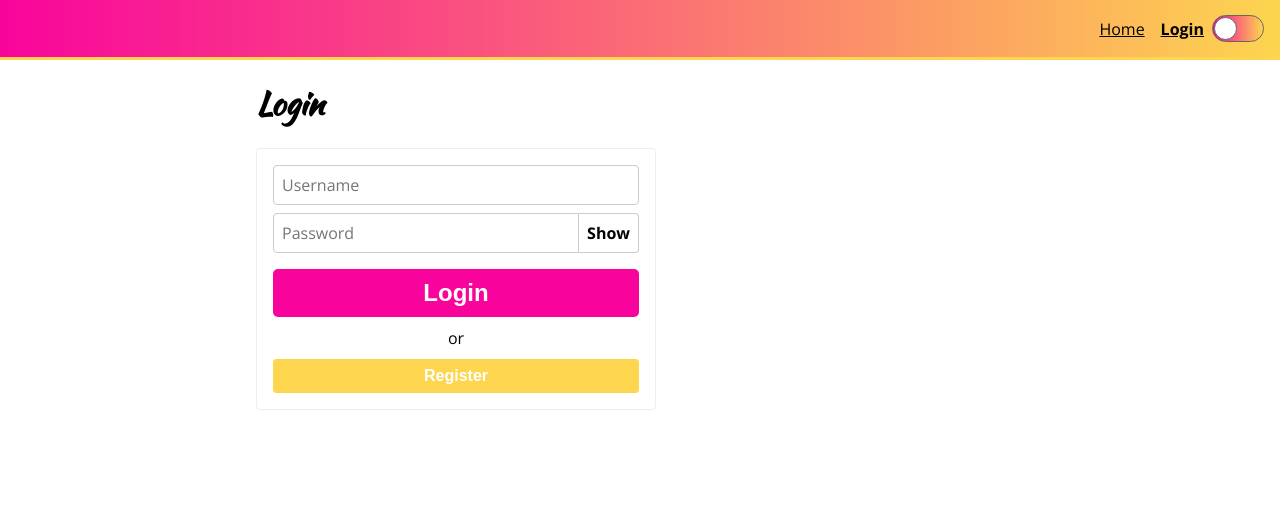
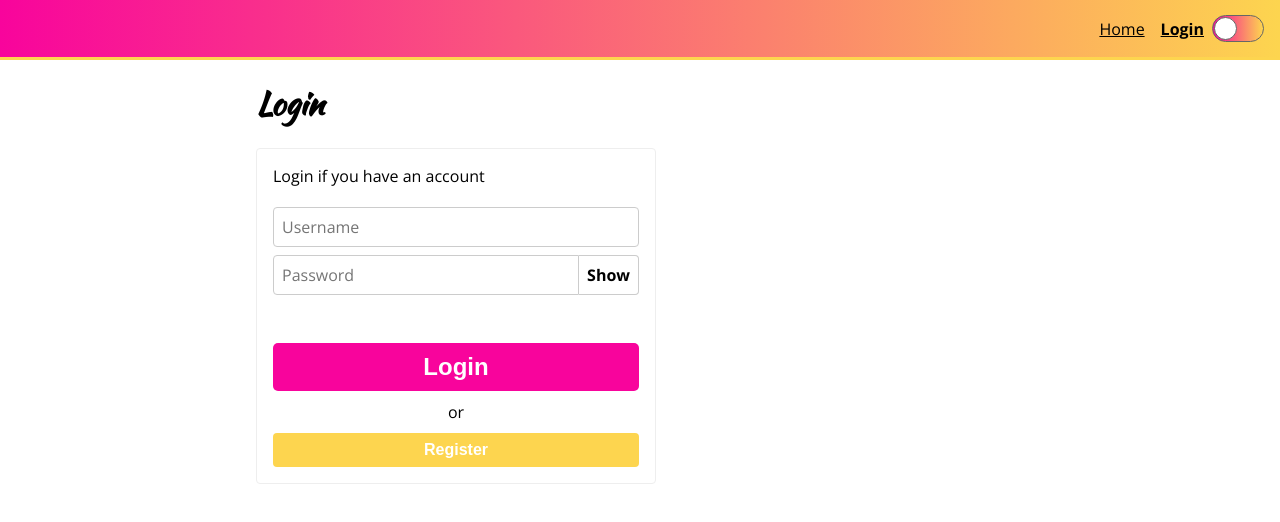
Before and after one commit to Alexrocchi/React_Styled-Components, a React (Create React App) app: page /login in a window 1280 px wide. Shown: the top 522 px of the page. Built offline with nearby package versions, Linux system fonts and the light colour scheme.

Commit message:
Interpolating fn to clean style logic + PropTypes

```diff
--- a/package.json
+++ b/package.json
@@ -6,6 +6,7 @@
     "@testing-library/jest-dom": "^5.16.5",
     "@testing-library/react": "^13.4.0",
     "@testing-library/user-event": "^13.5.0",
+    "prop-types": "^15.8.1",
     "react": "^18.2.0",
     "react-dom": "^18.2.0",
     "react-router-dom": "^6.11.2",
--- a/src/components/common/Button.js
+++ b/src/components/common/Button.js
@@ -1,4 +1,22 @@
 import styled, {css} from 'styled-components';
+import PropTypes from 'prop-types';
+
+const largeStyles = ({large}) => {
+    if(large){
+        return css`
+            padding: 10px;
+            font-size: 1.5em;
+            border-radius: 5px;
+        `;
+    }else{
+        return css`
+            padding: 8px;
+            font-size: 1em;
+            border-radius: 4px;
+
+        `;
+    }
+}
 
 /* Button -> Remember that all React Components have to start with a Capital letter */
 const Button = styled.button`
@@ -6,16 +24,7 @@
     background-color: ${(props) => props.secondary ? props => props.theme.secondaryColor : props => props.theme.primaryColor};
     font-weight: bold;
     cursor: pointer;
-    ${(props) => props.large ? css`
-        padding: 10px;
-        font-size: 1.5em;
-        border-radius: 5px;
-    ` : css`
-        padding: 8px;
-        font-size: 1em;
-        border-radius: 4px;
-
-    `}
+    ${largeStyles};
     box-shadow: none;
     border: none;
     width: 100%;
@@ -28,4 +37,9 @@
     }
 `;
 
+Button.propTypes = {
+    large: PropTypes.bool,
+    secondary: PropTypes.bool
+}
+
 export {Button};
--- a/src/components/pages/Login.js
+++ b/src/components/pages/Login.js
@@ -15,6 +15,14 @@
     .alt-text{
         text-align: center;
         margin: 10px 0;
+    }
+
+    > ${Button}:first-of-type{
+        margin-top: 40px;
+    }
+
+    > ${Input}{
+        margin-top: 20px;
     }
 `;
 
@@ -57,6 +65,7 @@
             <Form onSubmit={handleSubmit}>
                 {loading ? <Spinner /> :
                     <>
+                        <span>Login if you have an account</span>
                         <Input
                             value={formFields.username}
                             onChange={handleInputChange}
```
Also changed, not shown: 2 other files (tests, documents, lock files or other folders).
